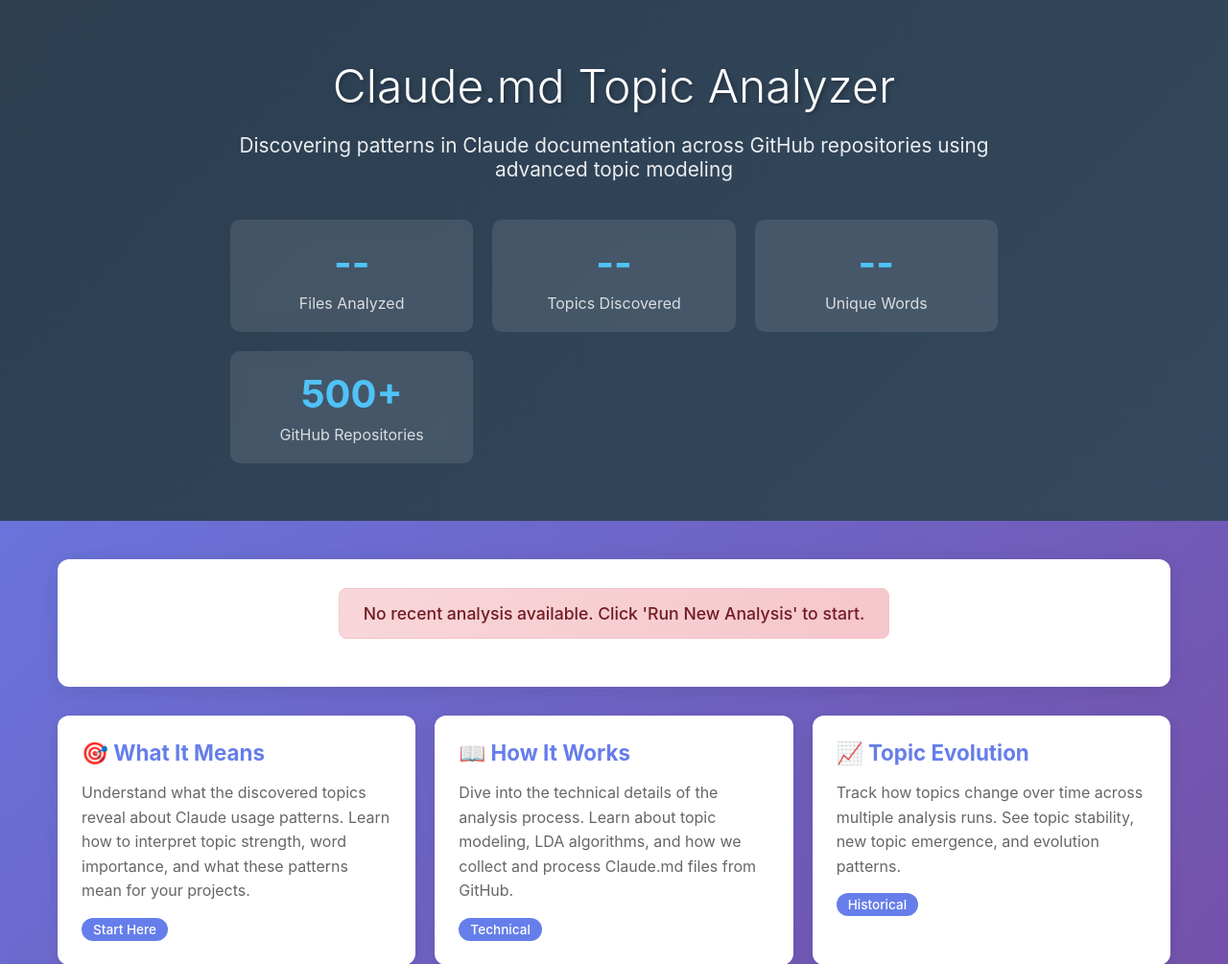
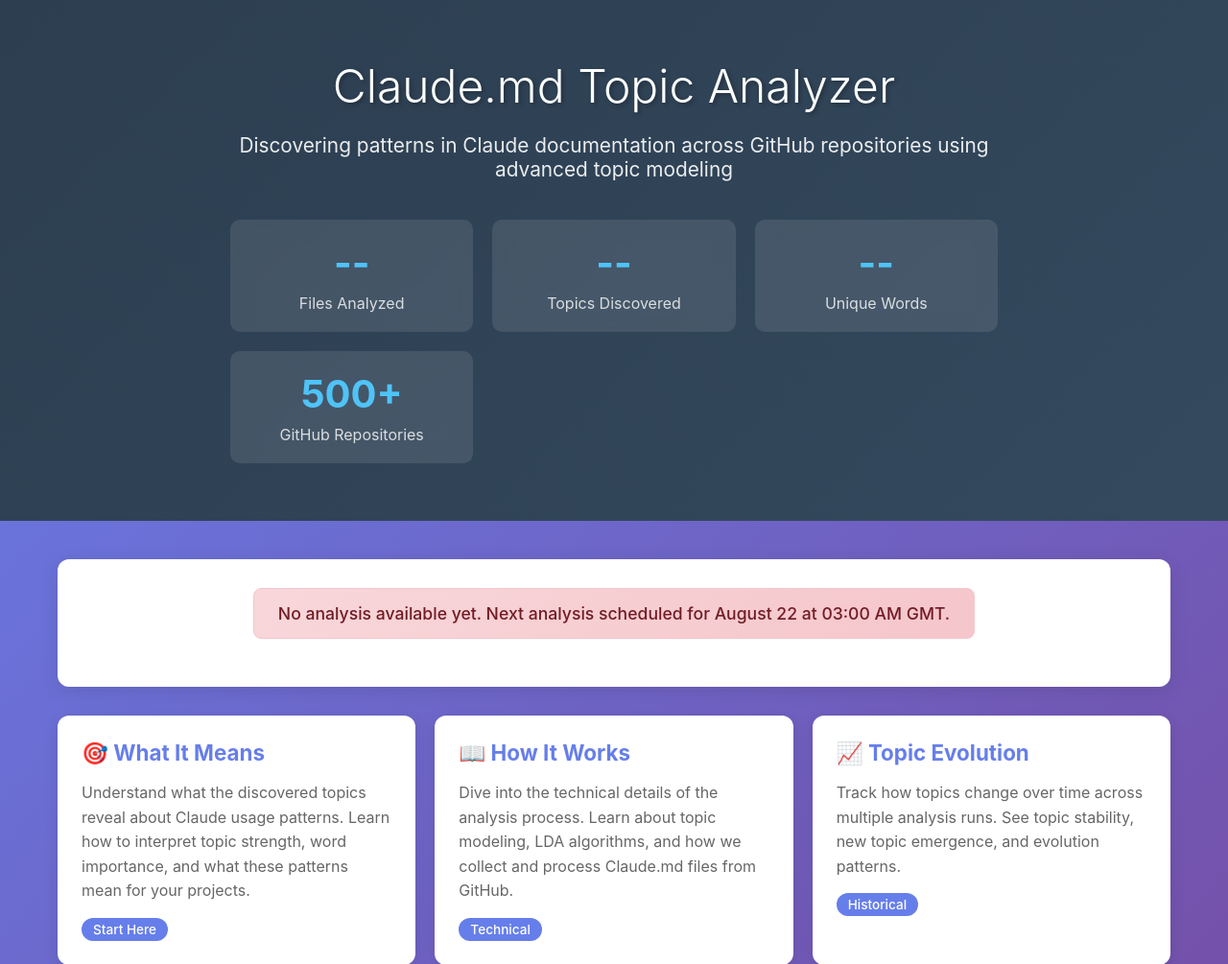
Before and after one commit to grzetich/analyzeclaudemd, a Flask app: page / in a window 1280 px wide. Shown: the top 1005 px of the page at 96% size. Run offline with Flask 3, Linux system fonts and the light colour scheme; parts of the project's set-up code (start-up, migrations or seed data) failed here and were passed over.

Commit message:
Implement automatic daily analysis at 3 AM GMT
- Remove manual trigger button as requested
- Implement background scheduler that runs analysis daily at 3 AM GMT
- Modified /analyze endpoint to only return status (GET only)
- Added time_until_next_analysis() function for precise scheduling
- Updated should_run_analysis() to check 3 AM GMT schedule
- Background scheduler checks every hour and runs analysis when due
- Improved status messages to show next scheduled analysis time
- Scheduler starts automatically when app launches

🤖 Generated with [Claude Code](https://claude.ai/code)

Co-Authored-By: Claude <noreply@anthropic.com>

```diff
--- a/app.py
+++ b/app.py
@@ -99,10 +99,11 @@ LOG_PATH = "/tmp/claude_analyzer.log" if os.name != 'nt' else "logs/claude_analy
 ANALYSIS_LOGS_DIR = "/tmp/analysis_logs/" if os.name != 'nt' else "logs/analysis_logs/"
 TEMP_DIRS = ["/tmp", "/tmp/analysis_logs"] if os.name != 'nt' else ["temp", "cache", "logs", "logs/analysis_logs"]
 
-# Analysis scheduling
-ANALYSIS_INTERVAL_HOURS = 24  # Run analysis once per day
+# Analysis scheduling - runs daily at 3 AM GMT
+ANALYSIS_TARGET_HOUR_GMT = 3  # 3 AM GMT
 MAX_HISTORY_ENTRIES = 30  # Keep 30 days of history
 last_analysis_thread = None
+scheduler_thread = None
 
 # Configure logging
 def setup_logging():
@@ -463,130 +464,202 @@ def analyze_topic_evolution():
         return {'error': str(e)}
 
 def should_run_analysis():
-    """Check if analysis should run based on cache timestamp."""
+    """Check if analysis should run based on daily 3 AM GMT schedule."""
     cache = load_analysis_cache()
     if not cache:
         return True
 
     try:
+        from datetime import timezone
+
+        # Get the last run time
         last_run = datetime.fromisoformat(cache['timestamp'])
-        time_diff = datetime.now() - last_run
-        return time_diff.total_seconds() > (ANALYSIS_INTERVAL_HOURS * 3600)
-    except:
+        if last_run.tzinfo is None:
+            last_run = last_run.replace(tzinfo=timezone.utc)
+
+        # Get current time in GMT
+        now_gmt = datetime.now(timezone.utc)
+
+        # Get today's 3 AM GMT
+        today_3am = now_gmt.replace(hour=ANALYSIS_TARGET_HOUR_GMT, minute=0, second=0, microsecond=0)
+
+        # If it's past 3 AM today and we haven't run since yesterday's 3 AM
+        if now_gmt >= today_3am:
+            yesterday_3am = today_3am - timedelta(days=1)
+            return last_run < yesterday_3am
+        else:
+            # If it's before 3 AM today, check if we need to run (should have run yesterday)
+            yesterday_3am = today_3am - timedelta(days=1)
+            return last_run < yesterday_3am
+
+    except Exception as e:
+        logging.error(f"Error checking analysis schedule: {e}")
         return True
 
-def run_scheduled_analysis():
-    """Run analysis in background if needed."""
+def time_until_next_analysis():
+    """Calculate seconds until next scheduled analysis (3 AM GMT)."""
+    try:
+        from datetime import timezone
+
+        now_gmt = datetime.now(timezone.utc)
+
+        # Get next 3 AM GMT
+        next_3am = now_gmt.replace(hour=ANALYSIS_TARGET_HOUR_GMT, minute=0, second=0, microsecond=0)
+
+        # If we've passed 3 AM today, schedule for tomorrow
+        if now_gmt >= next_3am:
+            next_3am += timedelta(days=1)
+
+        return (next_3am - now_gmt).total_seconds()
+
+    except Exception as e:
+        logging.error(f"Error calculating next analysis time: {e}")
+        return 3600  # Default to 1 hour if error
+
+def start_analysis_scheduler():
+    """Start the background scheduler that runs analysis at 3 AM GMT daily."""
+    global scheduler_thread
+
+    def scheduler_worker():
+        """Background scheduler that waits and runs analysis at the right time."""
+        while True:
+            try:
+                if should_run_analysis():
+                    logging.info("Scheduled analysis time reached - starting analysis")
+                    run_analysis_now()
+
+                # Sleep until next check (every hour)
+                time.sleep(3600)  # Check every hour
+
+            except Exception as e:
+                logging.error(f"Error in analysis scheduler: {e}")
+                time.sleep(3600)  # Continue checking after error
+
+    if not scheduler_thread or not scheduler_thread.is_alive():
+        scheduler_thread = threading.Thread(target=scheduler_worker, daemon=True)
+        scheduler_thread.start()
+
+        # Log next scheduled time
+        seconds_until = time_until_next_analysis()
+        next_run = datetime.now() + timedelta(seconds=seconds_until)
+        logging.info(f"Analysis scheduler started - next run scheduled for {next_run.strftime('%Y-%m-%d %H:%M:%S')} GMT")
+
+def run_analysis_now():
+    """Run analysis in background immediately."""
     global last_analysis_thread
 
-    if should_run_analysis():
-        print("Starting scheduled analysis...")
-
-        def analysis_worker():
-            analysis_start_time = datetime.now()
-            analysis_logger = None
-            log_filepath = None
-
-            try:
-                # Create individual analysis logger
-                analysis_logger, log_filepath = create_analysis_logger(analysis_start_time)
-
-                # Log to both main log and individual analysis log
-                logging.info("Starting scheduled analysis...")
+    # Don't start if already running
+    if last_analysis_thread and last_analysis_thread.is_alive():
+        logging.info("Analysis already running, skipping new request")
+        return False
+
+    print("Starting analysis...")
+    logging.info("Starting on-demand analysis")
+
+    def analysis_worker():
+        analysis_start_time = datetime.now()
+        analysis_logger = None
+        log_filepath = None
+
+        try:
+            # Create individual analysis logger
+            analysis_logger, log_filepath = create_analysis_logger(analysis_start_time)
+
+            # Log to both main log and individual analysis log
+            logging.info("Starting scheduled analysis...")
+            if analysis_logger:
+                analysis_logger.info("=== ANALYSIS RUN STARTED ===")
+                analysis_logger.info(f"Analysis timestamp: {analysis_start_time.isoformat()}")
+
+            if not GITHUB_TOKEN:
+                error_msg = "GitHub PAT not configured"
+                logging.error(error_msg)
                 if analysis_logger:
-                    analysis_logger.info("=== ANALYSIS RUN STARTED ===")
-                    analysis_logger.info(f"Analysis timestamp: {analysis_start_time.isoformat()}")
-
-                if not GITHUB_TOKEN:
-                    error_msg = "GitHub PAT not configured"
-                    logging.error(error_msg)
-                    if analysis_logger:
-                        analysis_logger.error(error_msg)
-                        analysis_logger.info("=== ANALYSIS RUN FAILED ===")
-                    save_analysis_cache(False, error_msg, files_collected=0, topics_discovered=0)
-                    return
-
-                logging.info("Collecting claude.md files from GitHub...")
+                    analysis_logger.error(error_msg)
+                    analysis_logger.info("=== ANALYSIS RUN FAILED ===")
+                save_analysis_cache(False, error_msg, files_collected=0, topics_discovered=0)
+                return
+
+            logging.info("Collecting claude.md files from GitHub...")
+            if analysis_logger:
+                analysis_logger.info("Starting GitHub file collection (max 500 files)...")
+
+            collected_documents = get_claude_md_files(SEARCH_QUERY, HEADERS, max_files=500)
+
+            if not collected_documents:
+                error_msg = "No claude.md files found"
+                logging.warning(error_msg)
                 if analysis_logger:
-                    analysis_logger.info("Starting GitHub file collection (max 500 files)...")
-
-                collected_documents = get_claude_md_files(SEARCH_QUERY, HEADERS, max_files=500)
-
-                if not collected_documents:
-                    error_msg = "No claude.md files found"
-                    logging.warning(error_msg)
-                    if analysis_logger:
-                        analysis_logger.warning(error_msg)
-                        analysis_logger.info("=== ANALYSIS RUN COMPLETED (NO DATA) ===")
-                    save_analysis_cache(False, error_msg, files_collected=0, topics_discovered=0)
-                    return
-
-                num_files = len(collected_documents)
-                logging.info(f"Collected {num_files} files, starting LDA analysis...")
+                    analysis_logger.warning(error_msg)
+                    analysis_logger.info("=== ANALYSIS RUN COMPLETED (NO DATA) ===")
+                save_analysis_cache(False, error_msg, files_collected=0, topics_discovered=0)
+                return
+
+            num_files = len(collected_documents)
+            logging.info(f"Collected {num_files} files, starting LDA analysis...")
+            if analysis_logger:
+                analysis_logger.info(f"Successfully collected {num_files} claude.md files")
+                analysis_logger.info("Starting LDA topic modeling analysis...")
+
+            success, topics_data = perform_lda_and_visualize(collected_documents, num_topics=5)
+
+            # Clean up memory
+            collected_documents.clear()
+            collected_documents = None
+
+            if success:
+                success_msg = f"Analysis complete with {num_files} files"
+                logging.info(f"Scheduled analysis completed successfully with {num_files} files")
                 if analysis_logger:
-                    analysis_logger.info(f"Successfully collected {num_files} claude.md files")
-                    analysis_logger.info("Starting LDA topic modeling analysis...")
-
-                success, topics_data = perform_lda_and_visualize(collected_documents, num_topics=5)
-
-                # Clean up memory
-                collected_documents.clear()
-                collected_documents = None
-
-                if success:
-                    success_msg = f"Analysis complete with {num_files} files"
-                    logging.info(f"Scheduled analysis completed successfully with {num_files} files")
-                    if analysis_logger:
-                        analysis_logger.info("LDA analysis completed successfully")
-                        analysis_logger.info(f"Topics discovered: 5")
-                        analysis_logger.info(f"Visualization generated: {VIS_HTML_PATH}")
-                        analysis_logger.info("=== ANALYSIS RUN COMPLETED SUCCESSFULLY ===")
-
-                    # Get log content for storage
-                    log_content = ""
-                    if log_filepath and os.path.exists(log_filepath):
-                        try:
-                            with open(log_filepath, 'r') as f:
-                                log_content = f.read()
-                        except Exception as e:
-                            logging.warning(f"Could not read log content: {e}")
-
-                    save_analysis_cache(True, success_msg, files_collected=num_files, topics_discovered=5, topics_data=topics_data, log_content=log_content)
-                    cleanup_on_analysis_complete()
-                    print("Scheduled analysis completed successfully")
-                else:
-                    error_msg = "Analysis failed during LDA processing"
-                    logging.error(error_msg)
-                    if analysis_logger:
-                        analysis_logger.error("LDA processing failed")
-                        analysis_logger.info("=== ANALYSIS RUN FAILED ===")
-                    save_analysis_cache(False, error_msg, files_collected=num_files, topics_discovered=0)
-                    print("Scheduled analysis failed")
-
-            except Exception as e:
-                error_msg = f"Analysis error: {str(e)}"
-                logging.error(f"Scheduled analysis error: {e}", exc_info=True)
+                    analysis_logger.info("LDA analysis completed successfully")
+                    analysis_logger.info(f"Topics discovered: 5")
+                    analysis_logger.info(f"Visualization generated: {VIS_HTML_PATH}")
+                    analysis_logger.info("=== ANALYSIS RUN COMPLETED SUCCESSFULLY ===")
+
+                # Get log content for storage
+                log_content = ""
+                if log_filepath and os.path.exists(log_filepath):
+                    try:
+                        with open(log_filepath, 'r') as f:
+                            log_content = f.read()
+                    except Exception as e:
+                        logging.warning(f"Could not read log content: {e}")
+
+                save_analysis_cache(True, success_msg, files_collected=num_files, topics_discovered=5, topics_data=topics_data, log_content=log_content)
+                cleanup_on_analysis_complete()
+                print("Analysis completed successfully")
+            else:
+                error_msg = "Analysis failed during LDA processing"
+                logging.error(error_msg)
                 if analysis_logger:
-                    analysis_logger.error(f"Unexpected error during analysis: {e}", exc_info=True)
-                    analysis_logger.info("=== ANALYSIS RUN FAILED WITH ERROR ===")
-                save_analysis_cache(False, error_msg, files_collected=0, topics_discovered=0)
-                print(f"Scheduled analysis error: {e}")
-            finally:
-                # Close individual analysis logger
-                if analysis_logger:
-                    for handler in analysis_logger.handlers:
-                        handler.close()
-                        analysis_logger.removeHandler(handler)
-
-                    # Log the final log file location to main log
-                    if log_filepath:
-                        logging.info(f"Individual analysis log saved to: {log_filepath}")
-
-        last_analysis_thread = threading.Thread(target=analysis_worker)
-        last_analysis_thread.daemon = True
-        last_analysis_thread.start()
-    else:
-        print("Analysis not needed - using cached results")
+                    analysis_logger.error("LDA processing failed")
+                    analysis_logger.info("=== ANALYSIS RUN FAILED ===")
+                save_analysis_cache(False, error_msg, files_collected=num_files, topics_discovered=0)
+                print("Analysis failed")
+
+        except Exception as e:
+            error_msg = f"Analysis error: {str(e)}"
+            logging.error(f"Analysis error: {e}", exc_info=True)
+            if analysis_logger:
+                analysis_logger.error(f"Unexpected error during analysis: {e}", exc_info=True)
+                analysis_logger.info("=== ANALYSIS RUN FAILED WITH ERROR ===")
+            save_analysis_cache(False, error_msg, files_collected=0, topics_discovered=0)
+            print(f"Analysis error: {e}")
+        finally:
+            # Close individual analysis logger
+            if analysis_logger:
+                for handler in analysis_logger.handlers:
+                    handler.close()
+                    analysis_logger.removeHandler(handler)
+
+                # Log the final log file location to main log
+                if log_filepath:
+                    logging.info(f"Individual analysis log saved to: {log_filepath}")
+
+    last_analysis_thread = threading.Thread(target=analysis_worker)
+    last_analysis_thread.daemon = True
+    last_analysis_thread.start()
+    return True
 
 # Register cleanup function to run at exit
 atexit.register(cleanup_temp_files)
@@ -1177,14 +1250,11 @@ def index():
     """Renders the main page."""
     return render_template('index.html')
 
-@app.route('/analyze', methods=['GET', 'POST'])
+@app.route('/analyze', methods=['GET'])
 def analyze_data():
     """
-    GET: Returns cached analysis status without triggering new analysis.
-    POST: Triggers new analysis if needed.
-    """
-    from flask import request
-
+    GET: Returns cached analysis status. Analysis runs automatically at 3 AM GMT daily.
+    """
     cache = load_analysis_cache()
 
     if cache:
@@ -1192,12 +1262,12 @@ def analyze_data():
         if cache['success'] and os.path.exists(VIS_HTML_PATH):
             return jsonify({
                 "status": "success",
-                "message": f"Analysis completed on {datetime.fromisoformat(cache['timestamp']).strftime('%B %d, %Y at %I:%M %p')}. Results are cached and ready to view."
+                "message": f"Analysis completed on {datetime.fromisoformat(cache['timestamp']).strftime('%B %d, %Y at %I:%M %p')}. Next analysis scheduled for 3 AM GMT."
             })
         elif not cache['success']:
             return jsonify({
                 "status": "error",
-                "message": f"Last analysis failed on {datetime.fromisoformat(cache['timestamp']).strftime('%B %d, %Y at %I:%M %p')}: {cache.get('message', 'Unknown error')}"
+                "message": f"Last analysis failed on {datetime.fromisoformat(cache['timestamp']).strftime('%B %d, %Y at %I:%M %p')}: {cache.get('message', 'Unknown error')}. Next retry at 3 AM GMT."
             })
 
     # Check if analysis is running
@@ -1208,19 +1278,21 @@ def analyze_data():
             "message": "Analysis is currently running in the background. Results will be available once complete."
         })
 
-    # Handle GET vs POST differently
-    if request.method == 'GET':
-        # GET request - just return status, don't trigger analysis
+    # No cache available
+    from datetime import timezone
+    try:
+        next_run_seconds = time_until_next_analysis()
+        next_run_time = datetime.now(timezone.utc) + timedelta(seconds=next_run_seconds)
+        next_run_str = next_run_time.strftime('%B %d at %I:%M %p GMT')
+
         return jsonify({
             "status": "info",
-            "message": "No recent analysis available. Click 'Run New Analysis' to start."
+            "message": f"No analysis available yet. Next analysis scheduled for {next_run_str}."
         })
-    else:
-        # POST request - trigger new analysis
-        run_scheduled_analysis()
+    except:
         return jsonify({
-            "status": "warning",
-            "message": "Analysis started in background. Results will be available shortly."
+            "status": "info",
+            "message": "No analysis available yet. Analysis runs daily at 3 AM GMT."
         })
 
 @app.route('/visualization')
@@ -1528,6 +1600,10 @@ def get_database_stats():
         logging.error(f"Error getting database stats: {e}")
         return jsonify({'error': str(e)}), 500
 
+# Start the analysis scheduler when the app starts
+start_analysis_scheduler()
+logging.info("Claude.md analyzer started with daily 3 AM GMT scheduling")
+
 # --- Run the Flask App ---
 if __name__ == '__main__':
     # When running locally, Flask uses default server.
--- a/templates/index.html
+++ b/templates/index.html
@@ -268,9 +268,6 @@
                 Loading analysis results...
             </div>
 
-            <button id="manual-trigger" onclick="runManualAnalysis()" style="display: none; background: #667eea; color: white; border: none; padding: 12px 24px; border-radius: 8px; font-size: 1.1em; cursor: pointer; margin-top: 10px;">
-                🔄 Run New Analysis
-            </button>
         </div>
 
         <div class="view-options">
@@ -413,10 +410,6 @@
                         setTimeout(checkAnalysisStatus, 15000); // Check again in 15 seconds
                     }
 
-                    // Show manual trigger button if no recent analysis
-                    if (data.status === 'info' || data.message.includes('No recent analysis')) {
-                        document.getElementById('manual-trigger').style.display = 'block';
-                    }
                 } else {
                     statusDiv.classList.add('status-error');
                 }
@@ -442,29 +435,6 @@
             }
         }
 
-        async function runManualAnalysis() {
-            const statusDiv = document.getElementById('status-message');
-            const triggerBtn = document.getElementById('manual-trigger');
-
-            // Hide the button and show loading
-            triggerBtn.style.display = 'none';
-            statusDiv.className = 'status-message status-warning';
-            statusDiv.innerHTML = '<div class="loading-spinner"></div>Starting new analysis...';
-
-            try {
-                const response = await fetch('/analyze', { method: 'POST' });
-                const data = await response.json();
-
-                if (data.status === 'warning' && (data.message.includes('running') || data.message.includes('started'))) {
-                    // Analysis started, poll for updates
-                    setTimeout(checkAnalysisStatus, 15000);
-                }
-            } catch (error) {
-                statusDiv.className = 'status-message status-error';
-                statusDiv.innerHTML = 'Failed to start analysis: ' + error.message;
-                triggerBtn.style.display = 'block';
-            }
-        }
 
         // Check analysis status when page loads (without triggering new analysis)
         window.addEventListener('DOMContentLoaded', function() {
```
Also changed, not shown: .claude/settings.local.json.
